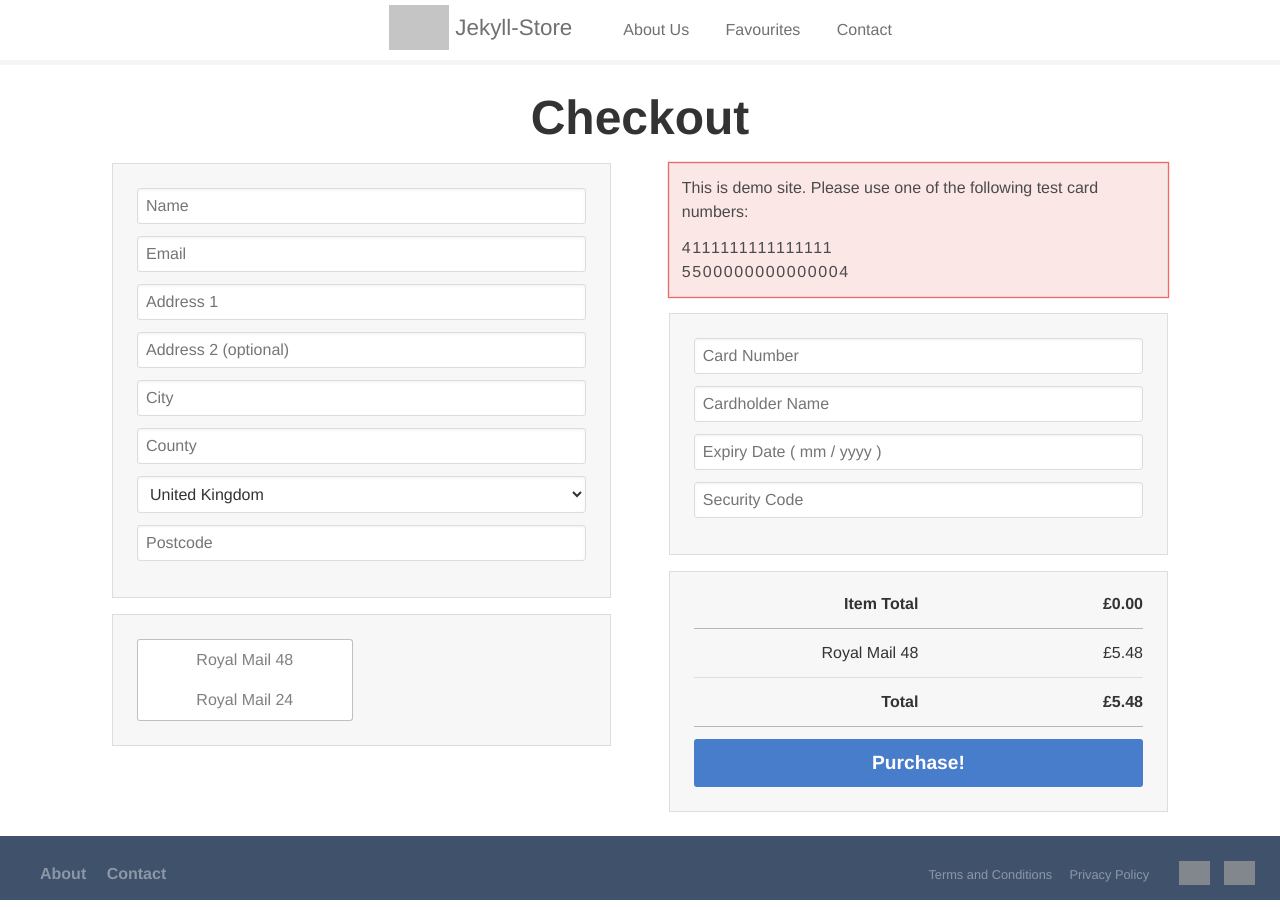
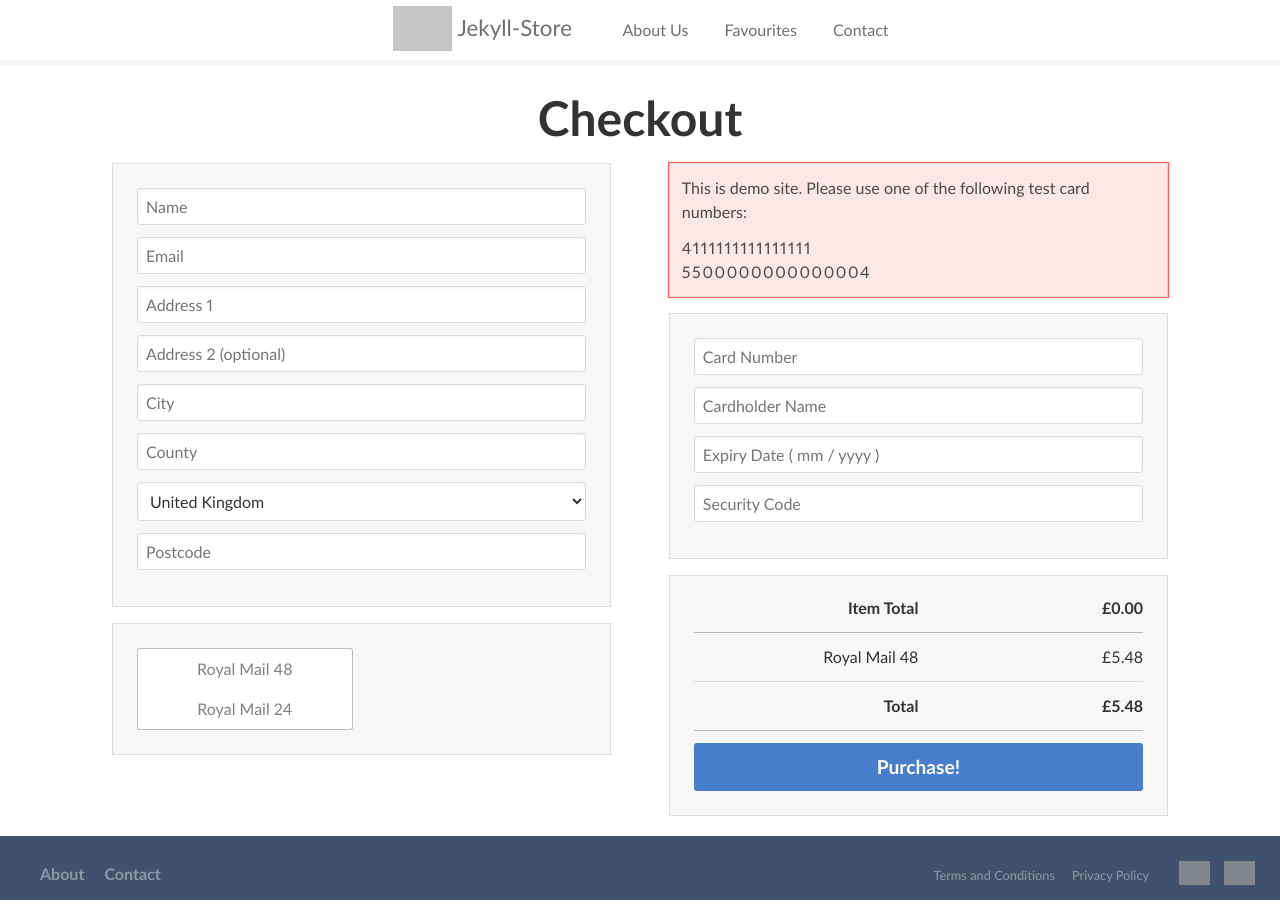
Before and after one commit to jekyll-store/front, a Jekyll site: the page built from pages/checkout.html, in a window 1280 px wide. Built offline with Jekyll 4.4.1, drawn with Linux system fonts in a browser that asks for light colours; grey boxes are pictures that could not be loaded.

Commit message:
Style Changes

```diff
--- /dev/null
+++ b/assets/_sass/shared/_yotpo.scss
@@ -0,0 +1,10 @@
+section.yotpo a {
+	font-family: $base-font-family;
+  color: #222 !important;
+  &:hover { color: #222 !important; }
+}
+
+.yotpo .yotpo-default-button {
+  background: #40526B !important;
+  font-family: $base-font-family !important;
+}
--- a/assets/_sass/vendor/base/_variables.scss
+++ b/assets/_sass/vendor/base/_variables.scss
@@ -1,5 +1,5 @@
 // Typography
-$base-font-family: $helvetica;
+$base-font-family: $calibri;
 $heading-font-family: $base-font-family;
 
 // Font Sizes
--- a/assets/_sass/vendor/bourbon/addons/_font-family.scss
+++ b/assets/_sass/vendor/bourbon/addons/_font-family.scss
@@ -3,3 +3,4 @@ $helvetica: "Helvetica Neue", Helvetica, Roboto, Arial, sans-serif;
 $lucida-grande: "Lucida Grande", Tahoma, Verdana, Arial, sans-serif;
 $monospace: "Bitstream Vera Sans Mono", Consolas, Courier, monospace;
 $verdana: Verdana, Geneva, sans-serif;
+$calibri: Calibri, Candara, Segoe, "Segoe UI", Optima, Arial, sans-serif;
--- a/assets/app.scss
+++ b/assets/app.scss
@@ -14,6 +14,7 @@ layout: compress
 
 @import 'shared/layout';
 @import 'shared/product';
+@import 'shared/yotpo';
 @import 'pages/index';
 @import 'pages/product';
 @import 'pages/basket';
```
